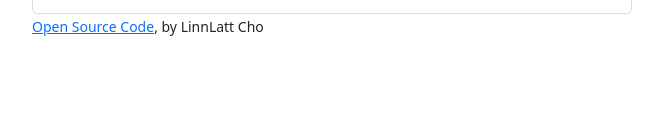
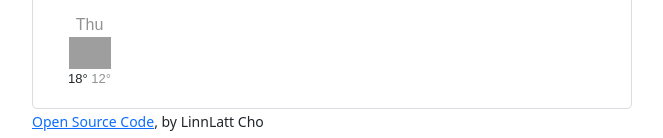
Before and after one commit to linnlatt132/Vanilla-Weather, a plain HTML site: page index.html in a window 1280 px wide. Shown: the part 224-362 px from the top of the page, without its empty margins (308-971 px from the left). Drawn offline with nearby package versions, Linux system fonts and the light colour scheme; no server answers; grey boxes are pictures that could not be loaded.

Commit message:
added_forecast_HTML_CSS

```diff
--- a/index.html
+++ b/index.html
@@ -57,9 +57,27 @@
                         </ul>
                     </div>
                 </div>
+                <div class="weather-forecast">
+                    <div class="row">
+                        <div class="col-2">
+                            <div class="weather-forecast-date">
+                                Thu
+                            </div>
+                            <img src="http://openweathermap.org/img/wn/01d@2x.png"
+                                    alt="" width="42"
+                                />
+                            <div class="weather-forecast-temperatures">
+                                <span class="weather-forecast-temperatures-max">
+                                    18° </span>
+                                <span class="weather-forecast-temperatures-min">
+                                    12° </span>
+                            </div>
+                        </div>
+                    </div>
+                </div>
             </div>
             <small>
-                <a href="https://github.com/linnlatt132/SheCodes-Plus/blob/main/Vanilla%20Weather/index.html" target="_blank">Open Source Code</a>, by LinnLatt Cho
+                <a href="https://github.com/linnlatt132/Vanilla-Weather" target="_blank">Open Source Code</a>, by LinnLatt Cho
             </small>
         </div>
     </div>
--- a/src/styles.css
+++ b/src/styles.css
@@ -69,3 +69,21 @@ li:first-letter{
 .weather-temperature .active{
     text-decoration: none;
 }
+
+.weather-forecast {
+    margin-top: 20px;
+    text-align: center;
+}
+
+.weather-forecast-date{
+    font-size: 16px;
+    opacity: 0.5;
+}
+
+.weather-forecast-temperatures-min{
+    opacity: 0.5;
+}
+
+.weather-forecast-temperatures{
+    font-size: 13px;
+}
```
